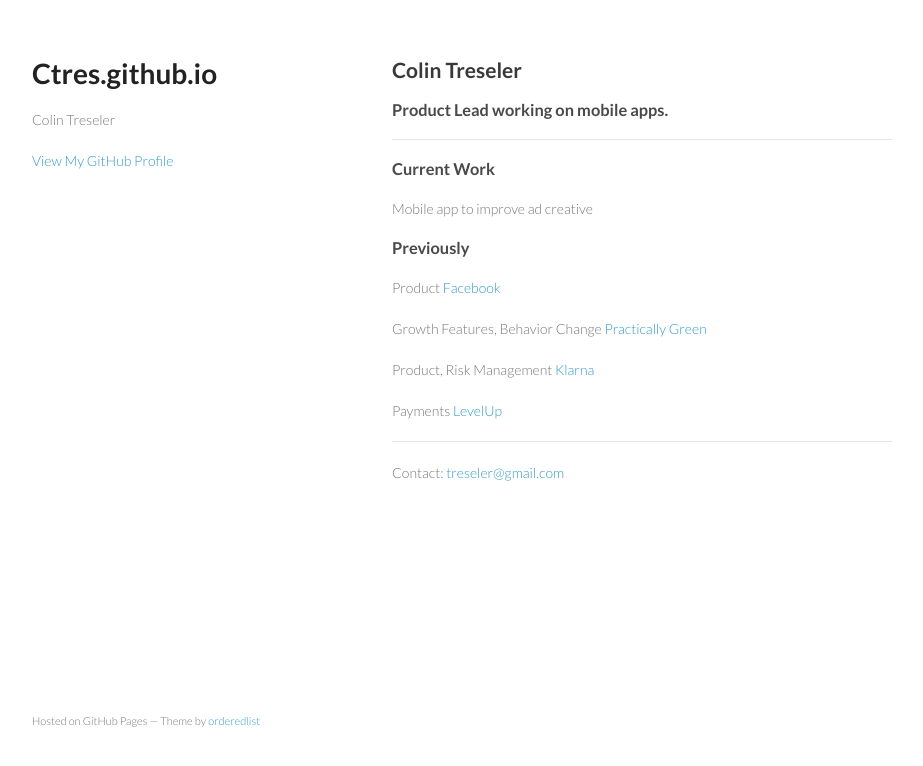
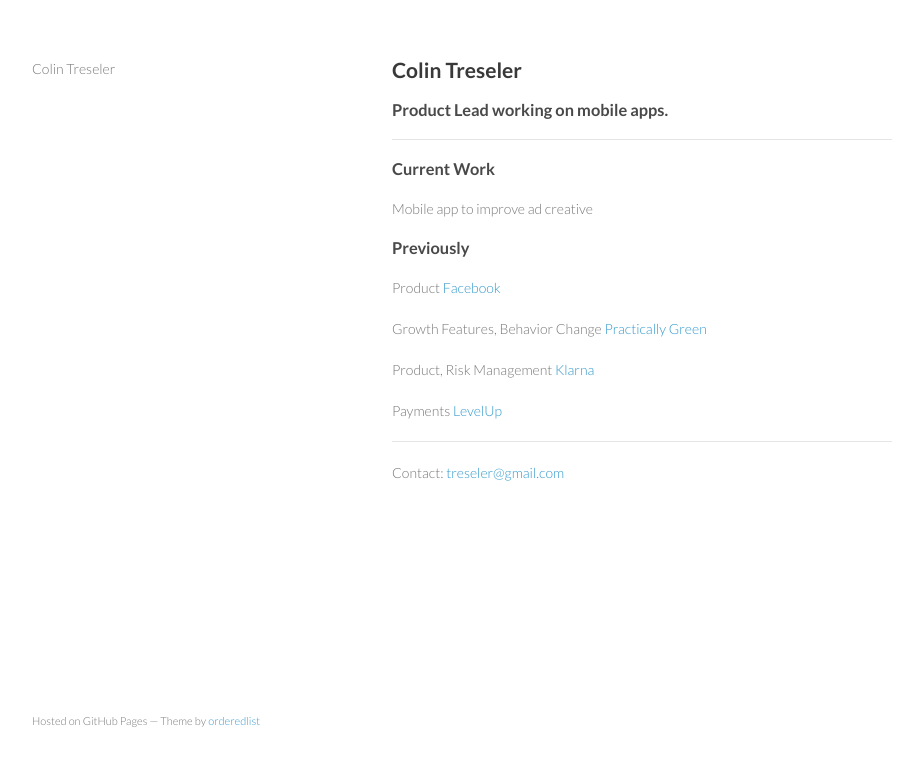
Before and after one commit to CTres/ctres.github.io, a plain HTML site: page index.html in a window 1280 px wide. Shown: the whole page, without its empty margins (178-1101 px from the left). Drawn offline with Linux system fonts and the light colour scheme.

Commit message:
Update index.html

```diff
--- a/index.html
+++ b/index.html
@@ -15,12 +15,7 @@
   <body>
     <div class="wrapper">
       <header>
-        <h1>Ctres.github.io</h1>
         <p>Colin Treseler</p>
-
-
-        <p class="view"><a href="https://github.com/CTres">View My GitHub Profile</a></p>
-
       </header>
       <section>
         <h2>
```
